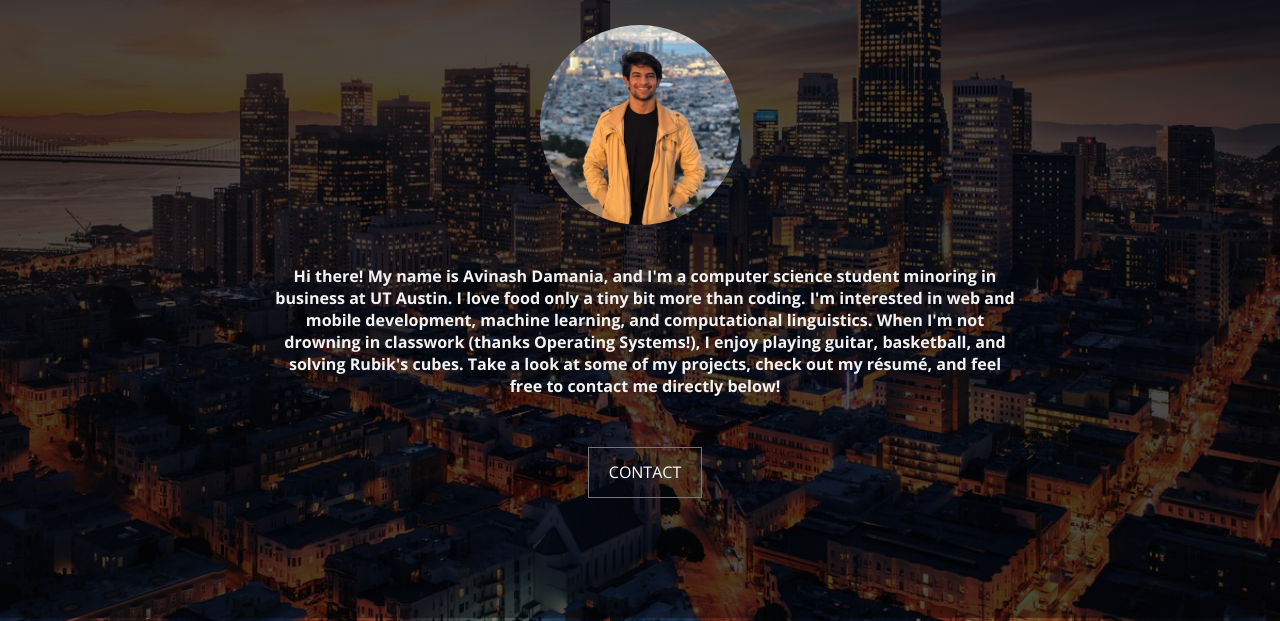
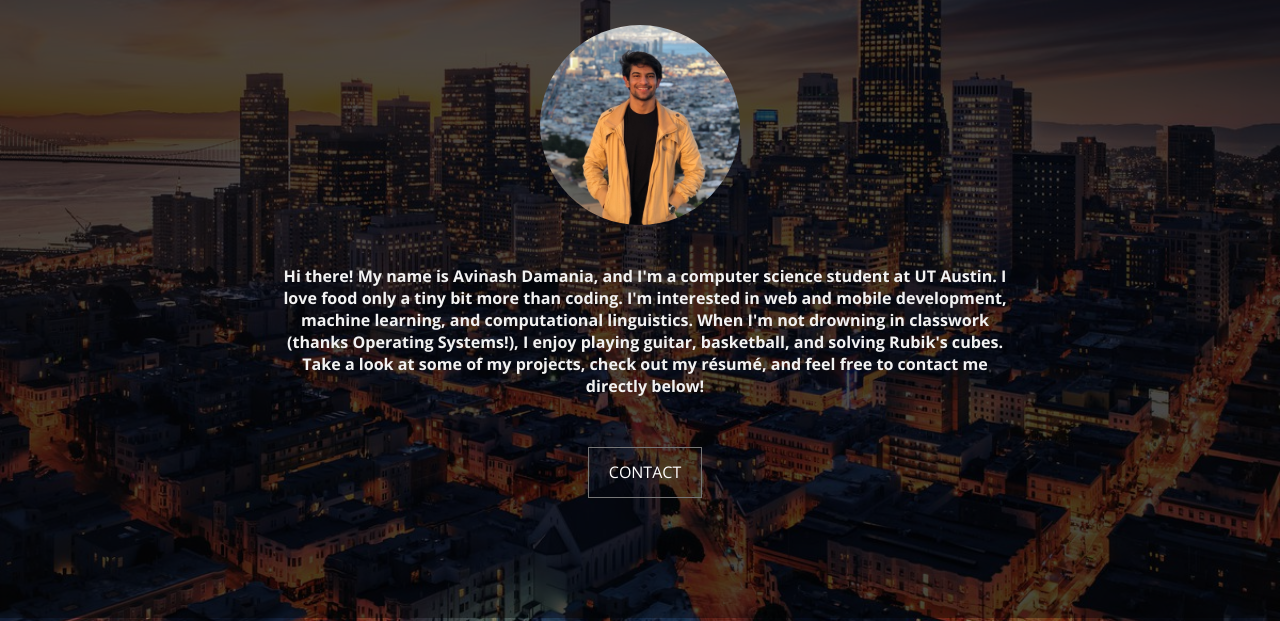
Before and after one commit to avinashdamania/avinashdamania.github.io, a website: page index.html in a window 1280 px wide. Shown: the part 179-800 px from the top of the page. Drawn offline with nearby package versions, Linux system fonts and the light colour scheme.

Commit message:
update index.html

```diff
--- a/index.html
+++ b/index.html
@@ -52,7 +52,7 @@
       <div class="col-md-12 text-center"><img src="img/me.jpeg" class="img-responsive"></div>
       <div class="col-md-8 col-md-offset-2">
         <div class="about-text" style="font-size: 115%;">
-          <p>Hi there! My name is Avinash Damania, and I'm a computer science student minoring in business at UT Austin. I love food only a tiny bit more than coding. I'm interested in web and mobile development, machine learning, and computational linguistics. When I'm not drowning in classwork (thanks Operating Systems!), I enjoy playing guitar, basketball, and solving Rubik's cubes. Take a look at some of my projects, check out my résumé, and feel free to contact me directly below!</p>
+          <p>Hi there! My name is Avinash Damania, and I'm a computer science student at UT Austin. I love food only a tiny bit more than coding. I'm interested in web and mobile development, machine learning, and computational linguistics. When I'm not drowning in classwork (thanks Operating Systems!), I enjoy playing guitar, basketball, and solving Rubik's cubes. Take a look at some of my projects, check out my résumé, and feel free to contact me directly below!</p>
           <a href="#contact" class="btn btn-default btn-lg page-scroll">Contact</a> </div>
       </div>
     </div>
```
